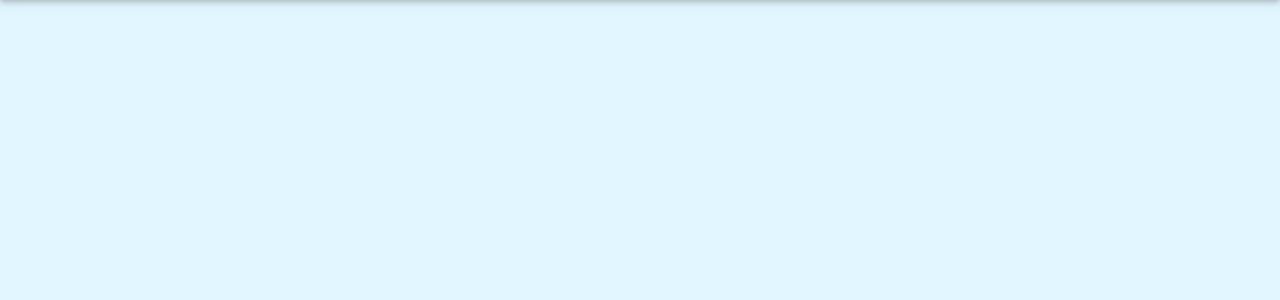
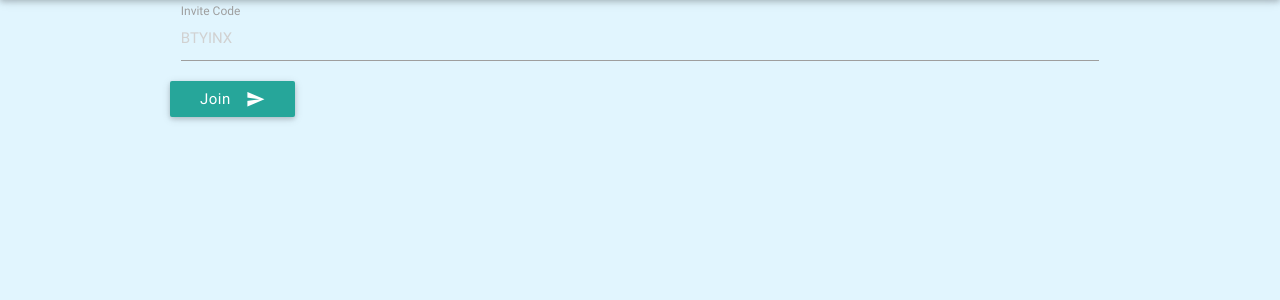
Before and after one commit to JCharante/flow, a Flask app: page /groups/join in a window 1280 px wide. Shown: the part 64-364 px from the top of the page. Run offline with Flask 2, Linux system fonts and the light colour scheme; data that the repository does not hold is empty.

Commit message:
/groups/join on the website is now a page where you can enter an invite code to join a group. It still joins automatically with the correct GET queries

```diff
--- a/client_server/static/internal/groups/join/js/script.js
+++ b/client_server/static/internal/groups/join/js/script.js
@@ -1,7 +1,18 @@
 function main() {
+
+	if ($.QueryString.invite_code != null) {
+		joinGroup($.QueryString.invite_code)
+	} else {
+		$('#submit').click(function() {
+			joinGroup($('#invite_code').val())
+		})
+	}
+}
+
+function joinGroup(invite_code) {
 	var data = {
 		aid: getAID(),
-		invite_code: $.QueryString.invite_code
+		invite_code: invite_code
 	};
 
 	$.ajax({
--- a/client_server/templates/dashboard/dashboard.html
+++ b/client_server/templates/dashboard/dashboard.html
@@ -16,6 +16,7 @@ flow - Dashboard
 	</div>
 
 	<a href="/groups/create" class="waves-effect waves-light btn-large">Create Group</a>
+	<a href="/groups/join" class="waves-effect waves-light btn-large">Join Group</a>
 </div>
 
 
--- a/client_server/templates/groups/join.html
+++ b/client_server/templates/groups/join.html
@@ -1,8 +1,21 @@
 {% extends "navbar/base.html" %}
 
 {% block body %}
+	<div class="container">
+		<div class="row">
+			<div class="row">
+				<div class="input-field col s12">
+					<input placeholder="BTYINX" id="invite_code" type="text" class="validate">
+					<label for="invite_code">Invite Code</label>
+				</div>
+				<button id="submit" class="btn waves-effect waves-light" type="submit" name="action">Join
+					<i class="material-icons right">send</i>
+				</button>
+			</div>
+		</div>
+	</div>
 {% endblock %}
 
 {% block scripts %}
-<script src="{{ url_for('static', filename='internal/groups/join/js/script.js') }}"></script>
+	<script src="{{ url_for('static', filename='internal/groups/join/js/script.js') }}"></script>
 {% endblock %}
```
Lines whose indentation alone changed are shown as unchanged.
